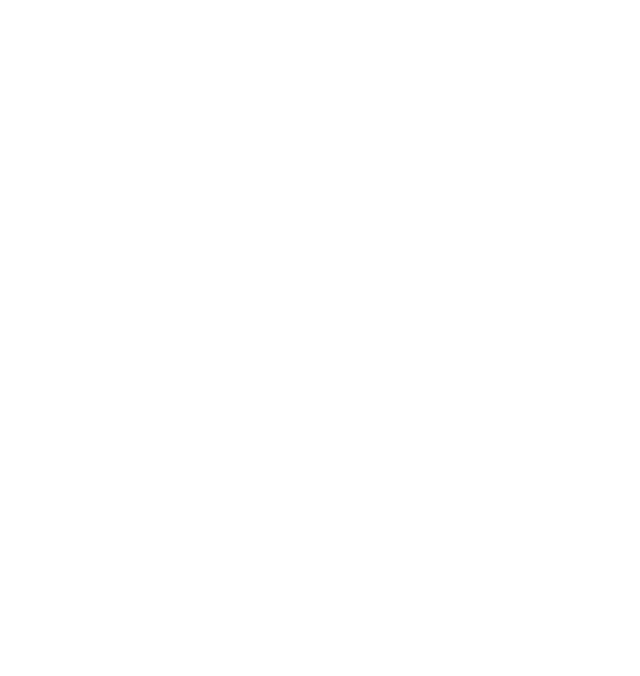
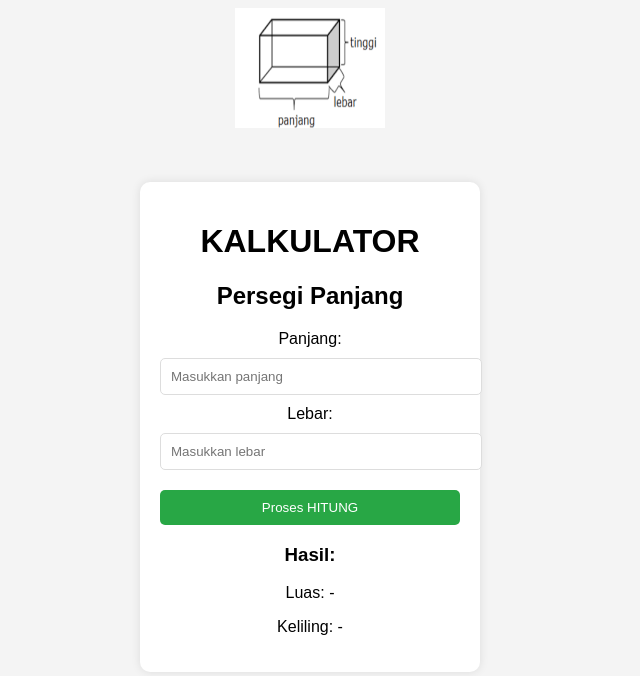
Before and after one commit to revou-fundamental-course/17-mar-25-andrihermansyah, a plain HTML site: page index.html in a window 1280 px wide. Shown: the whole page, without its empty margins (330-970 px from the left). Drawn offline with Linux system fonts and the light colour scheme.

Commit message:
andrihermansyah

```diff
--- a/index.html
+++ b/index.html
@@ -1,8 +1,30 @@
 <!DOCTYPE html>
+<html lang="id">
 <head>
-    <title>
-        <body>
-            <h1> Tugas Pelatihan Fundamental dari REVOU</h1>
-        </body>
-    </title>
+    <meta charset="UTF-8">
+    <meta name="viewport" content="width=device-width, initial-scale=1.0">
+    <title>Kalkulator Persegi Panjang</title>
+    <link rel="stylesheet" href="style.css">
 </head>
+<body>
+    <img src="bangun_persegi.png" alt="persegipanjang" style="width:150px;height:120px;">
+
+    <div class="container">
+         <h1>KALKULATOR </h1>
+        <h2>Persegi Panjang</h2>
+        <label for="panjang">  Panjang:</label>
+        <input type="number" id="panjang" placeholder="Masukkan panjang">
+
+        <label for="lebar">   Lebar:</label>
+        <input type="number" id="lebar" placeholder="Masukkan lebar">
+
+        <button onclick="hitung()">Proses HITUNG</button>
+
+        <h3>Hasil:</h3>
+        <p>Luas: <span id="luas">-</span></p>
+        <p>Keliling: <span id="keliling">-</span></p>
+    </div>
+
+    <script src="script.js"></script>
+</body>
+</html>
--- /dev/null
+++ b/script.js
@@ -0,0 +1,15 @@
+
+function hitung() {
+    let panjang = document.getElementById("panjang").value;
+    let lebar = document.getElementById("lebar").value;
+
+    if (panjang && lebar) {
+        let luas = panjang * lebar;
+        let keliling = 2 * (parseFloat(panjang) + parseFloat(lebar));
+
+        document.getElementById("luas").textContent = luas;
+        document.getElementById("keliling").textContent = keliling;
+    } else {
+        alert("Masukkan panjang dan lebar dengan benar!");
+    }
+}
--- /dev/null
+++ b/style.css
@@ -0,0 +1,41 @@
+
+div {
+    background-color: lightblue;
+  }
+body {
+    font-family: Arial, sans-serif;
+    background-color: #f4f4f4;
+    text-align: center;
+}
+
+.container {
+    width: 300px;
+    background: white;
+    padding: 20px;
+    margin: 50px auto;
+    border-radius: 10px;
+    box-shadow: 0px 0px 10px rgba(0, 0, 0, 0.1);
+}
+
+input {
+    width: 100%;
+    padding: 10px;
+    margin: 10px 0;
+    border: 1px solid #ddd;
+    border-radius: 5px;
+}
+
+button {
+    background: #28a745;
+    color: white;
+    padding: 10px;
+    border: none;
+    cursor: pointer;
+    width: 100%;
+    margin-top: 10px;
+    border-radius: 5px;
+}
+
+button:hover {
+    background: #218838;
+}
```
Also changed, not shown: bangun_persegi.png (added).
